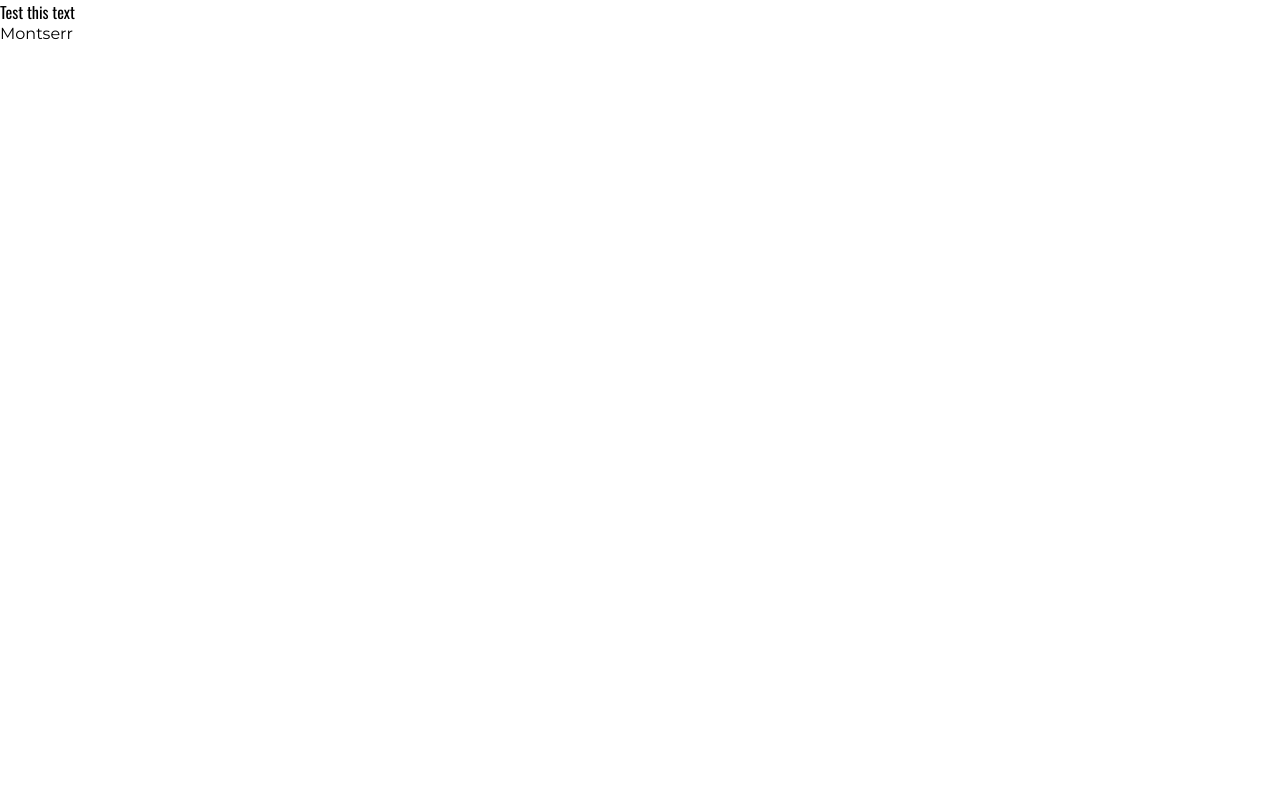
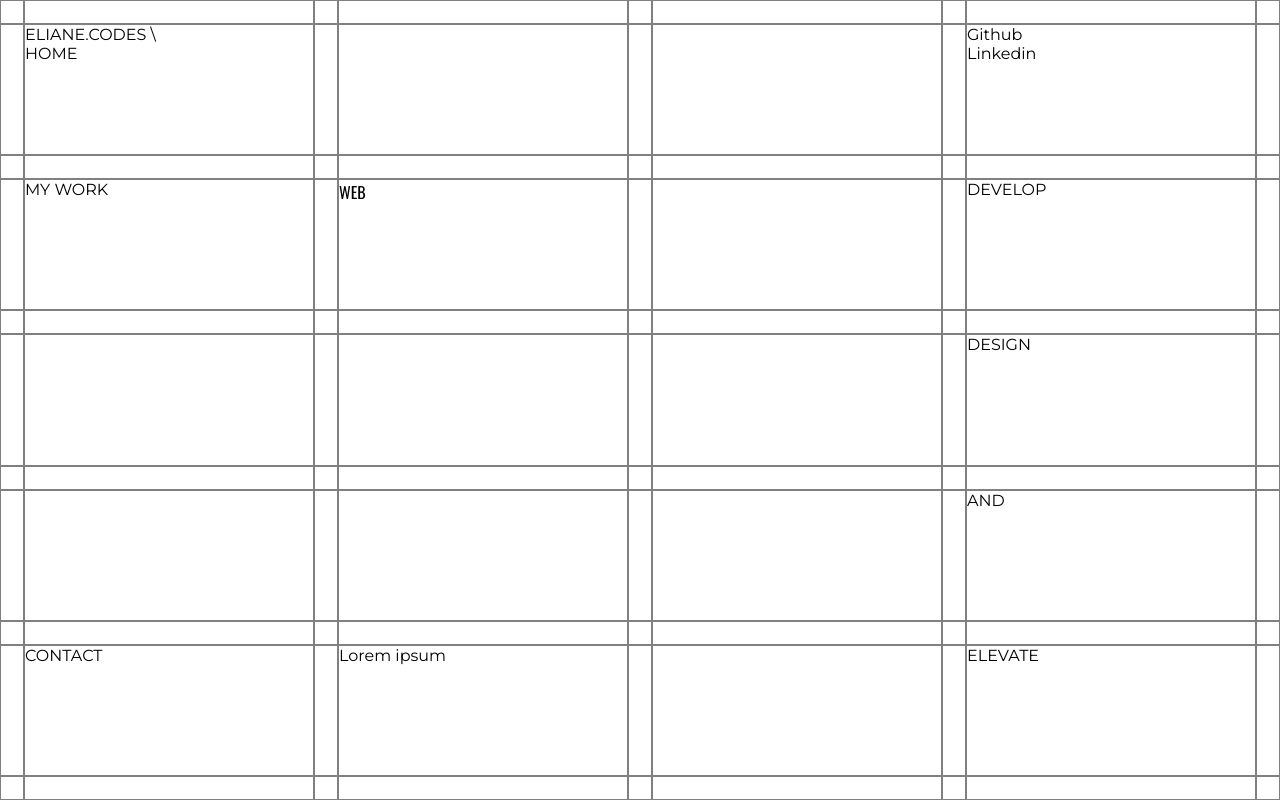
Before and after one commit to ElianeV/eliane.codes, a Next.js app: page / in a window 1280 px wide. Built offline with nearby package versions, Linux system fonts and the light colour scheme.

Commit message:
Add grids html and css

```diff
--- a/src/app/page.js
+++ b/src/app/page.js
@@ -1,14 +1,148 @@
 import styles from "./page.module.css";
-
 import { Oswald } from "next/font/google";
 
-const inter = Oswald({ subsets: ["latin"] });
+const oswald = Oswald({ subsets: ["latin"] });
 
 export default function Home() {
   return (
-    <main className={styles.main}>
-      <div className={inter.className}>Test this text</div>
-      <div>Montserr</div>
+    <main className={styles.container}>
+      {/* ROW 1*/}
+
+      <div className={styles.border}></div>
+      <div className={styles.border}></div>
+      <div className={styles.border}></div>
+      <div className={`${styles.appear} ${styles.delay1}`}></div>
+      <div className={styles.border}></div>
+      <div className={`${styles.appear} ${styles.delay2}`}></div>
+      <div className={styles.border}></div>
+      <div className={styles.border}></div>
+      <div className={styles.border}></div>
+
+      {/* ROW 2*/}
+
+      <div className={styles.border}></div>
+      <div className={styles.border}>
+        ELIANE.CODES \<br />
+        HOME
+      </div>
+      <div className={styles.border}></div>
+      <div className={styles.border}></div>
+      <div className={styles.border}></div>
+      <div className={styles.border}></div>
+      <div className={styles.border}></div>
+      <div className={styles.border}>
+        Github <br />
+        Linkedin
+      </div>
+      <div className={styles.border}></div>
+
+      {/* ROW 3*/}
+
+      <div className={styles.border}></div>
+      <div className={styles.border}></div>
+      <div className={styles.border}></div>
+      <div className={styles.border}></div>
+      <div className={styles.border}></div>
+      <div className={styles.border}></div>
+      <div className={styles.border}></div>
+      <div className={styles.border}></div>
+      <div className={styles.border}></div>
+
+      {/* ROW 4*/}
+
+      <div className={styles.border}></div>
+      <div className={styles.border}>MY WORK</div>
+      <div className={styles.border}></div>
+      <div className={`${styles.border} ${oswald.className}`}>WEB</div>
+      <div className={styles.border}></div>
+      <div className={styles.border}></div>
+      <div className={styles.border}></div>
+      <div className={styles.border}>DEVELOP</div>
+      <div className={styles.border}></div>
+
+      {/* ROW 5*/}
+
+      <div className={styles.border}></div>
+      <div className={styles.border}></div>
+      <div className={styles.border}></div>
+      <div className={styles.border}></div>
+      <div className={styles.border}></div>
+      <div className={styles.border}></div>
+      <div className={styles.border}></div>
+      <div className={styles.border}></div>
+      <div className={styles.border}></div>
+
+      {/* ROW 6*/}
+
+      <div className={styles.border}></div>
+      <div className={styles.border}></div>
+      <div className={styles.border}></div>
+      <div className={styles.border}></div>
+      <div className={styles.border}></div>
+      <div className={styles.border}></div>
+      <div className={styles.border}></div>
+      <div className={styles.border}>DESIGN</div>
+      <div className={styles.border}></div>
+
+      {/* ROW 7*/}
+
+      <div className={styles.border}></div>
+      <div className={styles.border}></div>
+      <div className={styles.border}></div>
+      <div className={styles.border}></div>
+      <div className={styles.border}></div>
+      <div className={styles.border}></div>
+      <div className={styles.border}></div>
+      <div className={styles.border}></div>
+      <div className={styles.border}></div>
+
+      {/* ROW 8*/}
+
+      <div className={styles.border}></div>
+      <div className={styles.border}></div>
+      <div className={styles.border}></div>
+      <div className={styles.border}></div>
+      <div className={styles.border}></div>
+      <div className={styles.border}></div>
+      <div className={styles.border}></div>
+      <div className={styles.border}>AND</div>
+      <div className={styles.border}></div>
+
+      {/* ROW 9*/}
+
+      <div className={styles.border}></div>
+      <div className={styles.border}></div>
+      <div className={styles.border}></div>
+      <div className={styles.border}></div>
+      <div className={styles.border}></div>
+      <div className={styles.border}></div>
+      <div className={styles.border}></div>
+      <div className={styles.border}></div>
+      <div className={styles.border}></div>
+
+      {/* ROW 10*/}
+
+      <div className={styles.border}></div>
+      <div className={styles.border}>CONTACT</div>
+      <div className={styles.border}></div>
+      <div className={styles.border}>Lorem ipsum</div>
+      <div className={styles.border}></div>
+      <div className={styles.border}></div>
+      <div className={styles.border}></div>
+      <div className={styles.border}>ELEVATE</div>
+      <div className={styles.border}></div>
+
+      {/* ROW 11*/}
+
+      <div className={styles.border}></div>
+      <div className={styles.border}></div>
+      <div className={styles.border}></div>
+      <div className={styles.border}></div>
+      <div className={styles.border}></div>
+      <div className={styles.border}></div>
+      <div className={styles.border}></div>
+      <div className={styles.border}></div>
+      <div className={styles.border}></div>
     </main>
   );
 }
```
